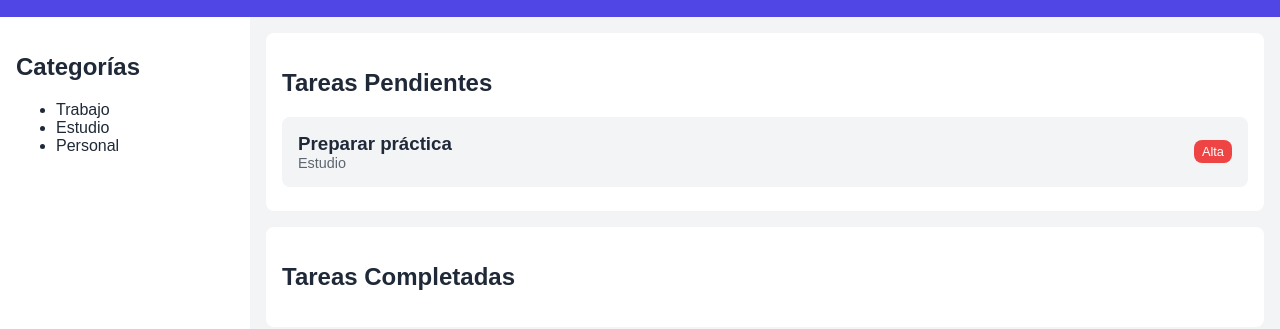
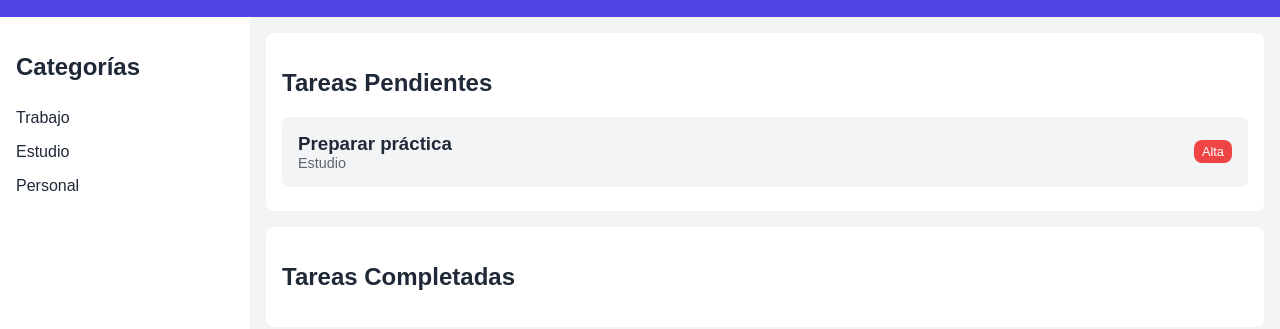
Before and after one commit to felipe92tnf/app-tareas, a plain HTML site: page index.html in a window 1280 px wide. Shown: the part 95-424 px from the top of the page. Drawn offline with Linux system fonts and the light colour scheme.

Commit message:
mejoras visuales y animaciones

```diff
--- a/styles.css
+++ b/styles.css
@@ -112,4 +112,18 @@ section {
             "aside"
             "main";
     }
+}aside ul {
+    list-style: none;
+    padding: 0;
 }
+
+aside ul li {
+    padding: 8px 0;
+    cursor: pointer;
+    transition: color 0.2s ease, transform 0.2s ease;
+}
+
+aside ul li:hover {
+    color: var(--color-primario);
+    transform: translateX(6px);
+}
```
